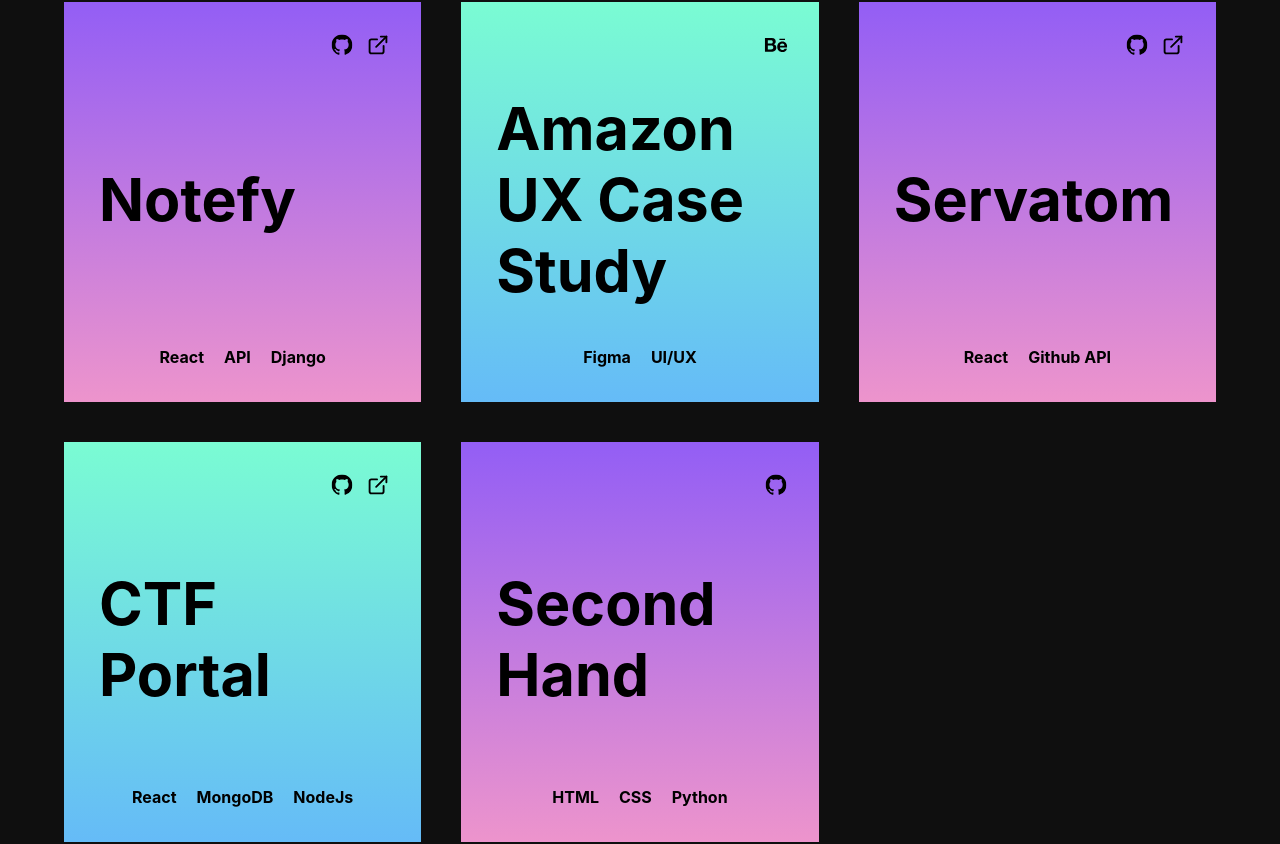
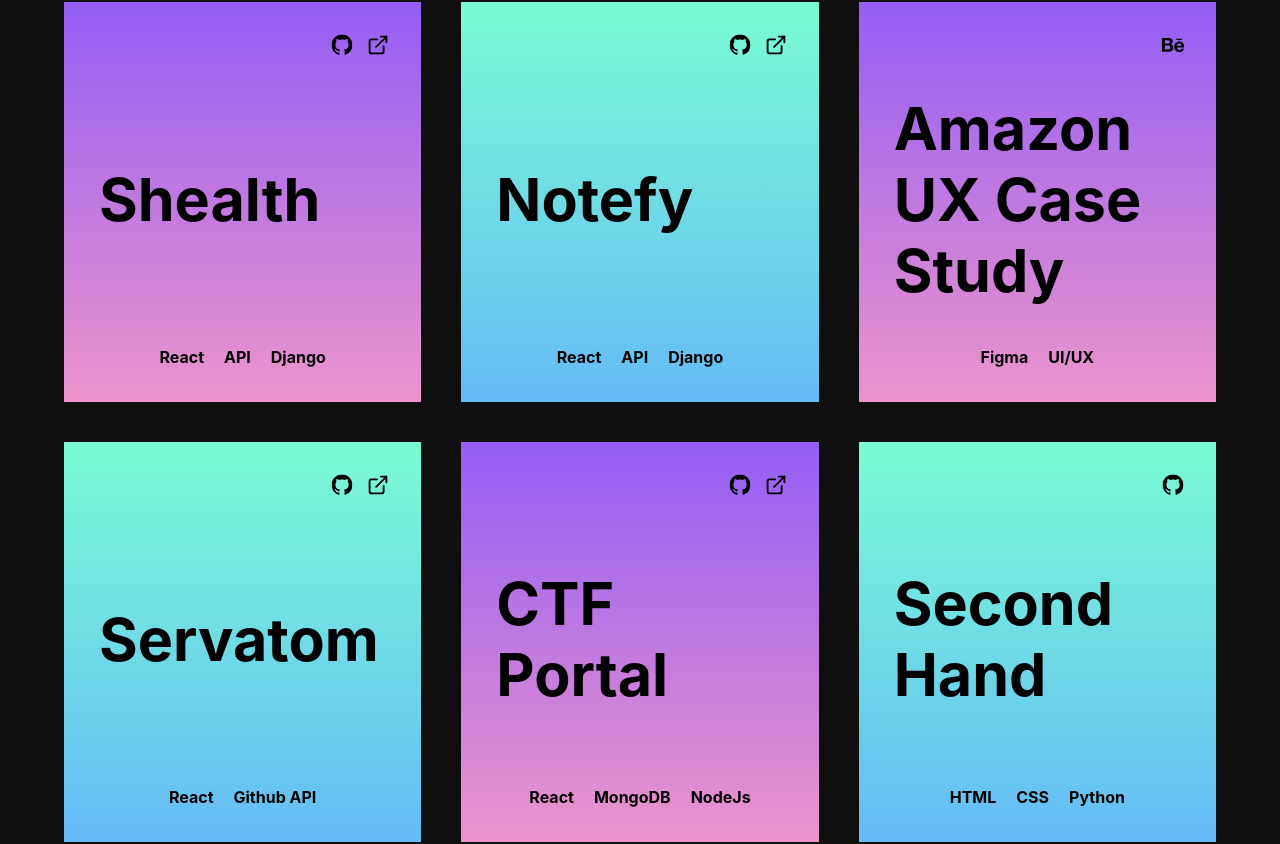
Before and after one commit to yash22arora/Portfolio, a React (Create React App) app in the folder client/: page / in a window 1280 px wide. Shown: the part 1059-1903 px from the top of the page. Built offline with nearby package versions, Linux system fonts and the light colour scheme; a web font is replaced by a local one.

Commit message:
Add Shealth in projects

```diff
--- a/client/src/App.js
+++ b/client/src/App.js
@@ -9,6 +9,13 @@
 function App() {
 
   const projects = [
+    {
+      title:"Shealth",
+      body:"An online solution to organise your medical history and give your doctors secured access to your records",
+      techStack: ["React", "API", "Django"],
+      github:"https://github.com/yash22arora/Shealth/",
+      external:"https://shealth.servatom.com/"
+    },
     {
       title:"Notefy",
       body:"A note-making webapp with an elegant and intuitive UI",
```
